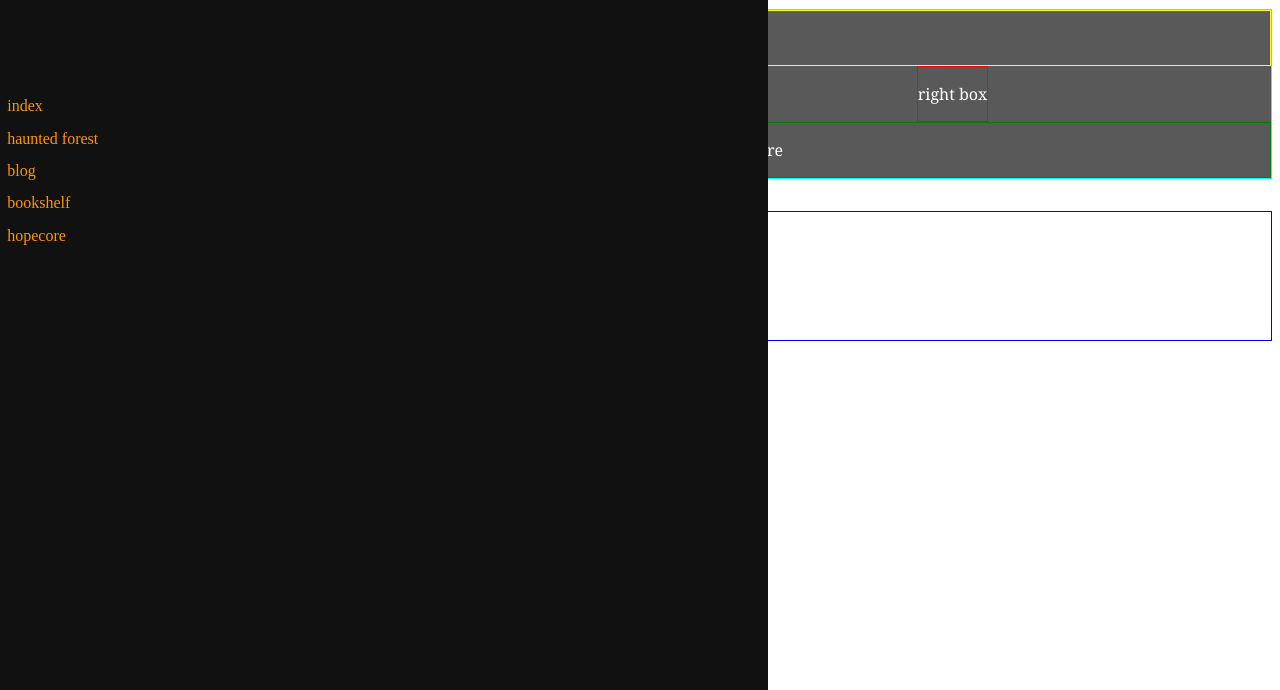
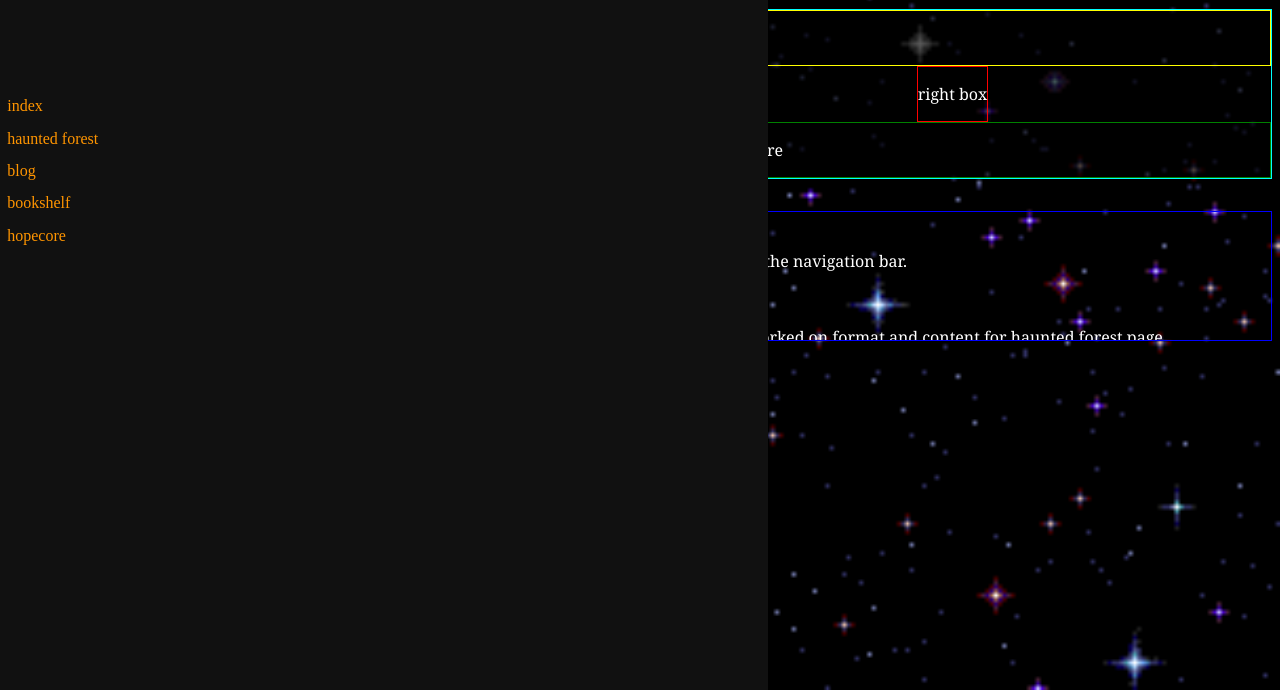
Before and after one commit to BionicOven28/reggies-tower, a plain HTML site: page index.html in a window 1280 px wide. Shown: the part 110-800 px from the top of the page. Drawn offline with Linux system fonts and the light colour scheme; a web font is replaced by a local one.

Commit message:
changed bg of s mobile design

```diff
--- a/index.html
+++ b/index.html
@@ -26,8 +26,8 @@
         /*S Mobile -- min 320w x 480h*/
         @media (min-width: 320px) {
             body {
-                background-image: url('pics/pinkpurplecandlesvertical.jpg'); /*pink and purple candles*/
-                background-repeat: no-repeat;
+                background-image: url('pics/stars3.gif'); /*pink and purple candles*/
+                background-repeat: repeat;
                 background-size: cover;
             }
             h1 {
@@ -170,7 +170,7 @@
         /*L Mobile-- min 480w x 800h*/
         @media (min-width: 480px) {
             body {
-                background-image: url('/'); /*pink and purple candles*/
+                background-image: url('pics/stars3.gif'); /*pink and purple candles*/
                 background-repeat: no-repeat;
                 background-size: cover;
             }
```
Also changed, not shown: pics/stars3.gif (added).
